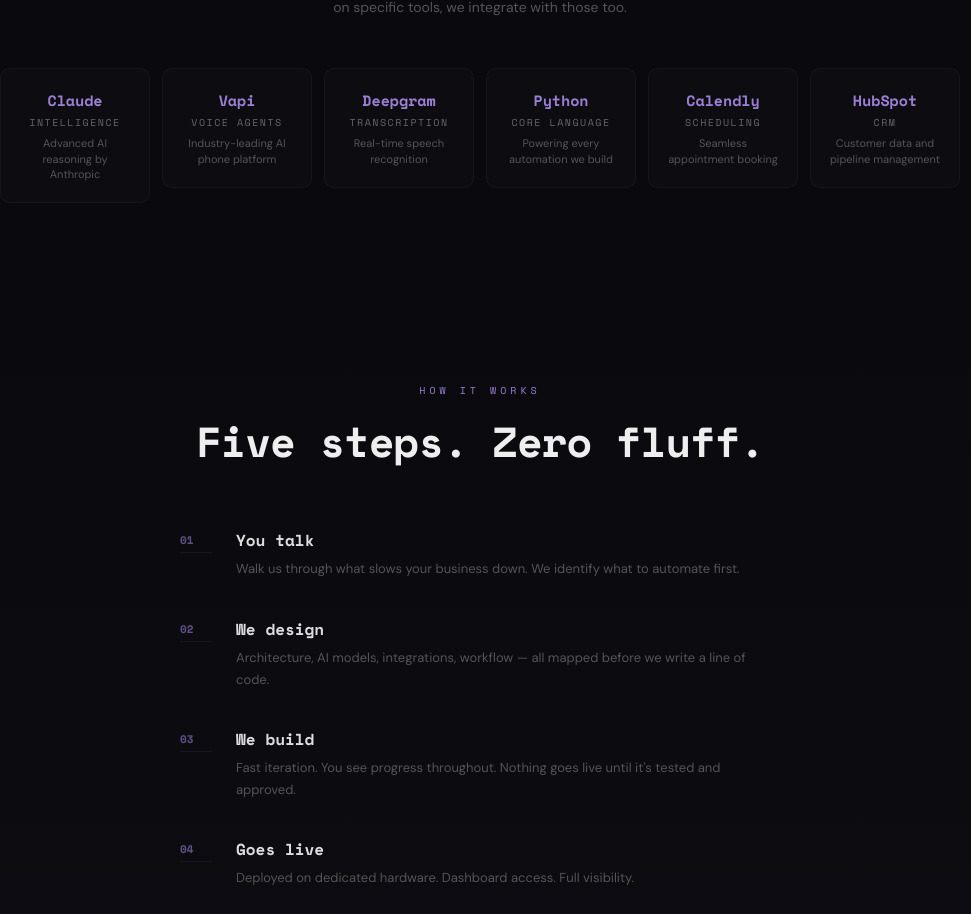
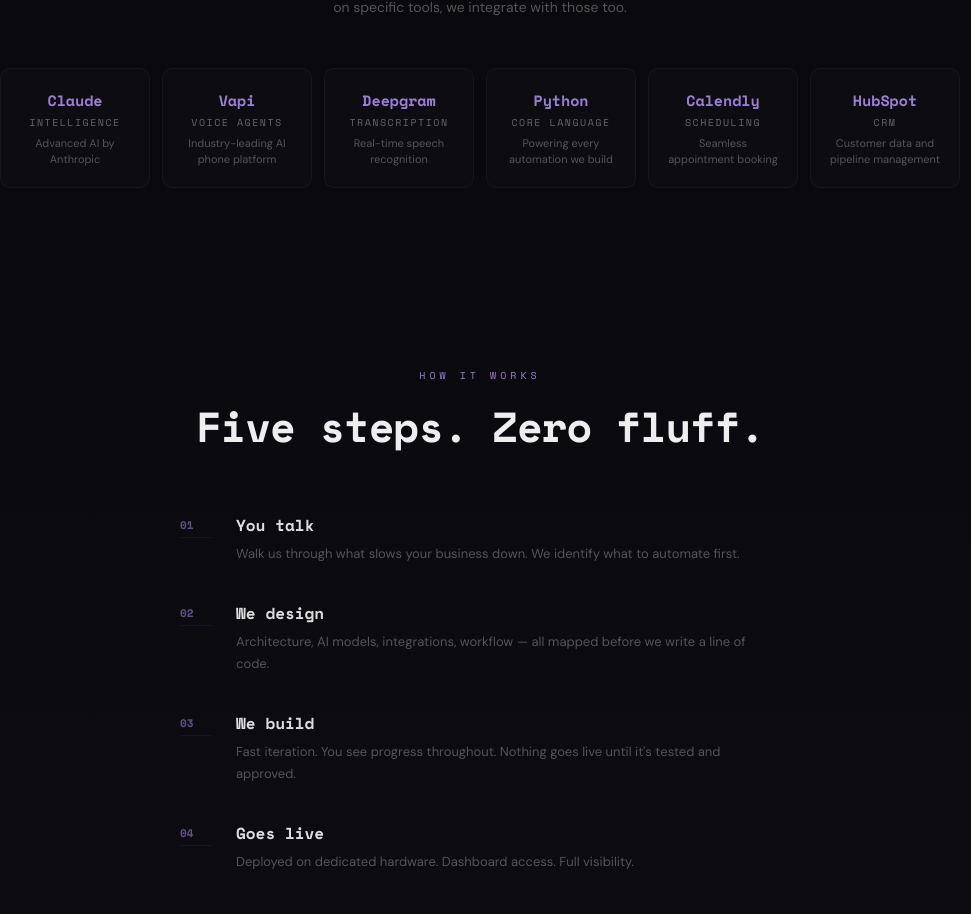
Before and after one commit to Droogan99/droogan-website, a React (Vite) app: page / in a window 1280 px wide. Shown: the part 2339-3253 px from the top of the page, without its empty margins (160-1131 px from the left). Built offline with nearby package versions, Linux system fonts and the light colour scheme.

Commit message:
word fix

```diff
--- a/src/App.jsx
+++ b/src/App.jsx
@@ -44,7 +44,7 @@ const NUMBERS = [
 ];
 
 const TOOLS = [
-  { name: "Claude", role: "Intelligence", desc: "Advanced AI reasoning by Anthropic" },
+  { name: "Claude", role: "Intelligence", desc: "Advanced AI by Anthropic" },
   { name: "Vapi", role: "Voice Agents", desc: "Industry-leading AI phone platform" },
   { name: "Deepgram", role: "Transcription", desc: "Real-time speech recognition" },
   { name: "Python", role: "Core Language", desc: "Powering every automation we build" },
```
